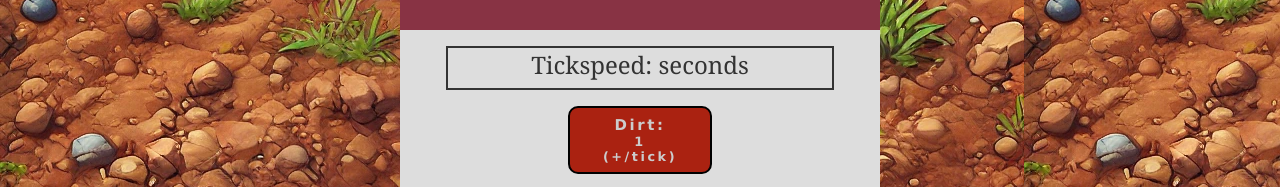
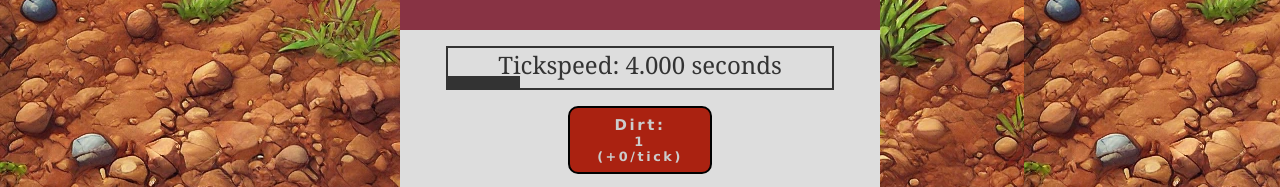
Before and after one commit to extrainformativeassortment/dirt-incremental, a website with bundled scripts: page index.html in a window 1280 px wide. Shown: the part 99-286 px from the top of the page. Built offline with nearby package versions, Linux system fonts and the light colour scheme; files whose address does not match are found by name.

Commit message:
Update index.html
switched to cdn

```diff
--- a/index.html
+++ b/index.html
@@ -13,7 +13,7 @@ Dirt Incremental by Xia
     <link rel="stylesheet" href="styles.css">
 		<base target="_blank">
 		<!--<script src="node_modules/localStorage/lib/localStorage.js"></script>-->
-		<script src="node_modules/bignumber.js/bignumber.js"></script>
+		<script src="https://cdnjs.cloudflare.com/ajax/libs/bignumber.js/9.0.1/bignumber.min.js"></script>
 </head>
 <body>
 	<header>
```
